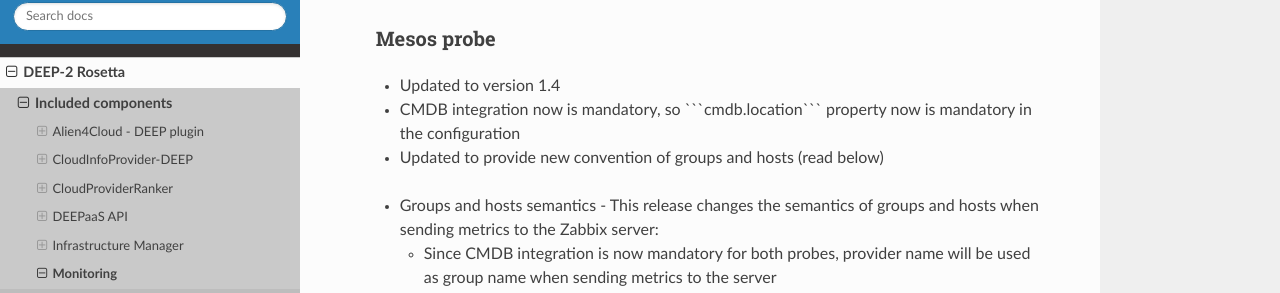
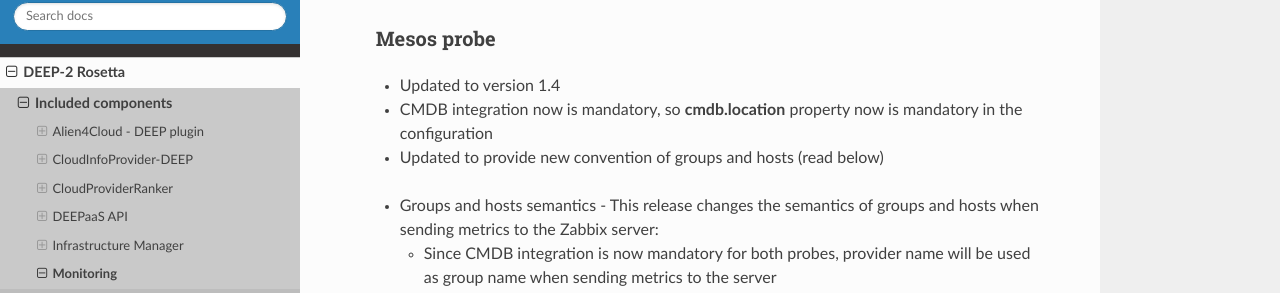
Before and after one commit to deephdc/deep-releases, a Sphinx documentation site: the page built from source/releases/rosetta/monitoring/DEEP-2.rst, in a window 1280 px wide and 900 px high, scrolled down 832 px. Shown: the part 158-451 px from the top of the window. Built offline with Sphinx 7.4.7 and the Read the Docs theme 2.0.0, drawn with Linux system fonts in a browser that asks for light colours.

Commit message:
cosmetics

````diff
--- a/source/releases/rosetta/monitoring/DEEP-2.rst
+++ b/source/releases/rosetta/monitoring/DEEP-2.rst
@@ -56,7 +56,7 @@
     </h3>
     <ul>
     <li>Updated to version 1.4
-    <li>CMDB integration now is mandatory, so ```cmdb.location``` property now is mandatory in the configuration
+    <li>CMDB integration now is mandatory, so <b>cmdb.location</b> property now is mandatory in the configuration
     <li>Updated to provide new convention of groups and hosts (read below)
     </ul>
     <ul>
````
